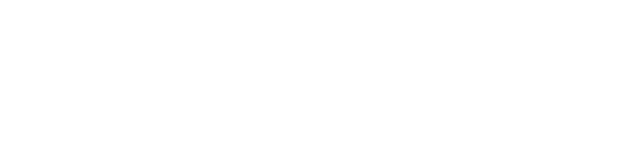
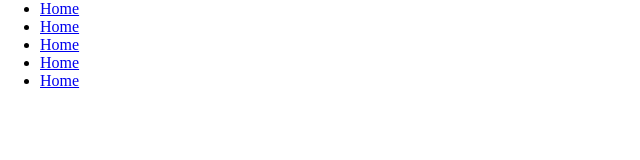
Before and after one commit to gustavo-freita/Landing-Page, a plain HTML site: page index.html in a window 1280 px wide. Shown: the whole page, without its empty margins (0-640 px from the left). Drawn offline with Linux system fonts and the light colour scheme.

Commit message:
:heavy_plus-sing: build: começando a criar a estrutura HTML e adicioando o css e sass

```diff
--- /dev/null
+++ b/assets/css/stayle.sass
@@ -0,0 +1,4 @@
+*
+    margin: 0
+    top: 0
+    box-sizing: border-box
--- a/index.html
+++ b/index.html
@@ -3,9 +3,24 @@
 <head>
 	<meta charset="utf-8">
 	<meta name="viewport" content="width=device-width, initial-scale=1">
-	<title></title>
+	<link rel="stylesheet" href="./assets/css/stayle.css">
+	<title>Lunaticos</title>
 </head>
 <body>
+<header>
+	<nav>
+		<ul>
+			<li><a href="#">Home</a></li>
+			<li><a href="#">Home</a></li>
+			<li><a href="#">Home</a></li>
+			<li><a href="#">Home</a></li>
+			<li><a href="#">Home</a></li>
+		</ul>
+	</nav>
+</header>
 
+<main>
+
+</main>
 </body>
 </html>
```
Also changed, not shown: assets/css/stayle.css (added), 1 other file.
